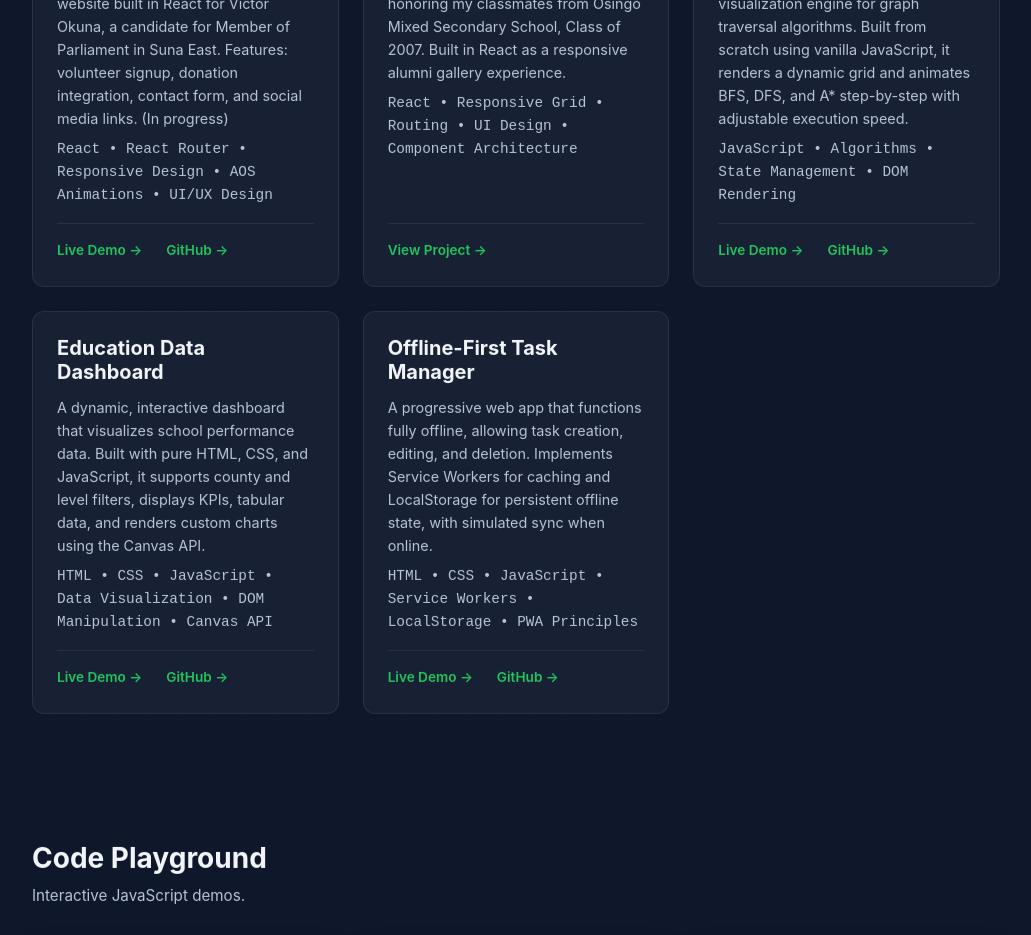
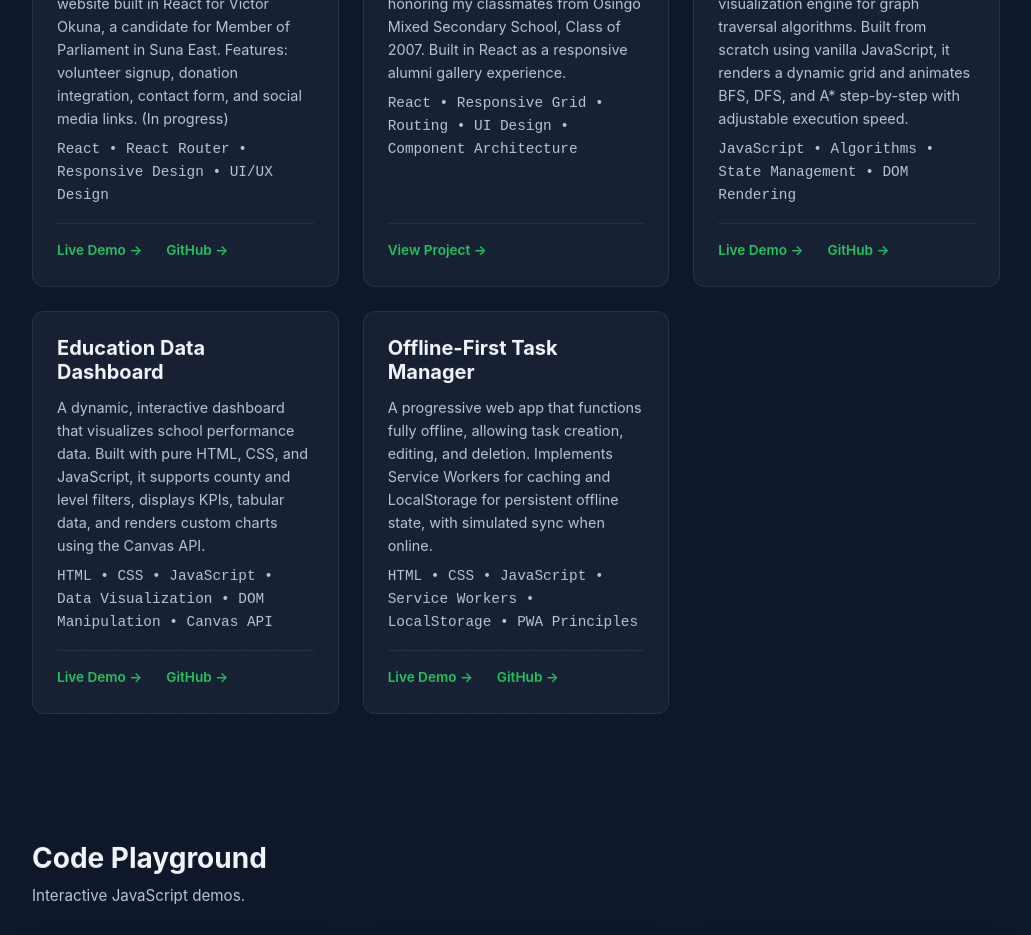
Before and after one commit to fredokaych/portfolio-react, a React (Vite) app: page /#/ in a window 1280 px wide. Shown: the part 2240-3175 px from the top of the page, without its empty margins (124-1155 px from the left). Built offline with nearby package versions, Linux system fonts and the light colour scheme.

Commit message:
Auto deploy Sun 02/15/2026 19:50:07.11

```diff
--- a/src/components/Projects.jsx
+++ b/src/components/Projects.jsx
@@ -9,7 +9,7 @@ const projects = [
     description:
       "A fully responsive, modern campaign website built in React for Victor Okuna, a candidate for Member of Parliament in Suna East. Features: volunteer signup, donation integration, contact form, and social media links. (In progress)",
     stack:
-      "React • React Router • Responsive Design • AOS Animations • UI/UX Design",
+      "React • React Router • Responsive Design • UI/UX Design",
     live: "https://fredokaych.github.io/okuna/",
     github: "https://github.com/fredokaych/okuna",
   },
```
